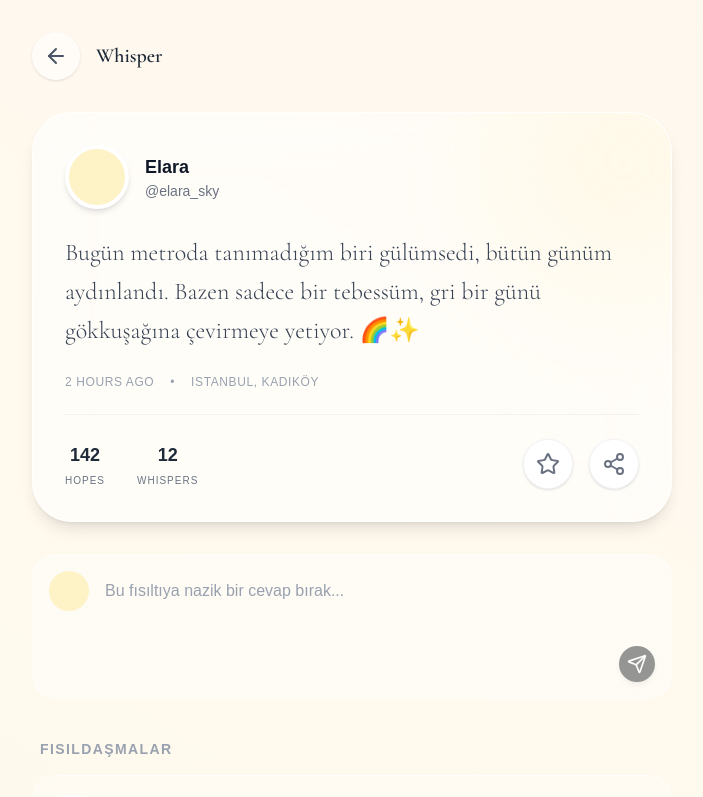
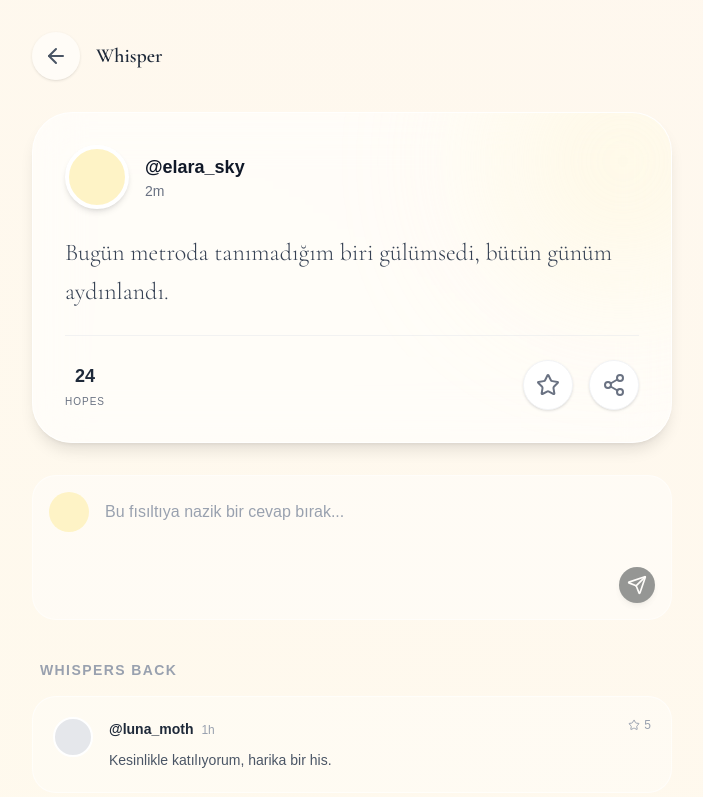
Before and after one commit to orkuncorhan/halo-whispers, a Next.js app: page /whisper/1 in a window 1280 px wide. Shown: the top 797 px of the page, without its empty margins (288-991 px from the left). Built offline with nearby package versions, Linux system fonts and the light colour scheme.

Commit message:
PWA, 404 sayfası ve detay sayfası eklendi

```diff
--- /dev/null
+++ b/app/manifest.ts
@@ -0,0 +1,21 @@
+// DOSYA: app/manifest.ts
+import { MetadataRoute } from 'next'
+
+export default function manifest(): MetadataRoute.Manifest {
+  return {
+    name: 'Halo Whispers',
+    short_name: 'Halo',
+    description: 'Whisper kindness, gather hope.',
+    start_url: '/',
+    display: 'standalone',
+    background_color: '#F4F6F9',
+    theme_color: '#F4F6F9',
+    icons: [
+      {
+        src: '/favicon.ico',
+        sizes: 'any',
+        type: 'image/x-icon',
+      },
+    ],
+  }
+}
--- /dev/null
+++ b/app/not-found.tsx
@@ -0,0 +1,78 @@
+// DOSYA: app/not-found.tsx
+"use client";
+
+import Link from "next/link";
+import { motion } from "framer-motion";
+import { ArrowLeft } from "lucide-react";
+// DÜZELTME BURADA: Yan odadaki context'i çağırıyoruz (Relative Path)
+import { useTheme } from "./context/ThemeContext";
+
+export default function NotFound() {
+  // Varsayılan renkler (Eğer context çalışmazsa)
+  let themeBg = "bg-[#F4F6F9]";
+  let themeHalo = "bg-gray-200";
+  let themeGradient = "from-gray-100 to-white";
+
+  try {
+    // Context'ten renkleri çekmeye çalışıyoruz
+    const { getThemeColors } = useTheme();
+    const colors = getThemeColors();
+    themeBg = colors.bg;
+    themeHalo = colors.halo;
+    themeGradient = colors.gradient;
+  } catch (e) {
+    // Hata olursa varsayılanlar kalır
+  }
+
+  return (
+    <div className={`h-screen w-full flex flex-col items-center justify-center text-center p-6 transition-colors duration-1000 ${themeBg}`}>
+
+      {/* Arkaplan Sisi */}
+      <div className={`absolute inset-0 overflow-hidden pointer-events-none bg-gradient-to-b opacity-40 ${themeGradient}`}>
+         <motion.div
+           animate={{ opacity: [0.3, 0.5, 0.3], scale: [1, 1.1, 1] }}
+           transition={{ duration: 8, repeat: Infinity }}
+           className="absolute top-1/4 left-1/4 w-96 h-96 bg-gray-200 rounded-full blur-[100px] opacity-50"
+         />
+      </div>
+
+      <div className="relative z-10 flex flex-col items-center">
+
+        {/* Kaybolmuş Hale Animasyonu */}
+        <div className="relative mb-8">
+            <motion.div
+              animate={{ scale: [1, 0.9, 1], opacity: [0.5, 0.2, 0.5] }}
+              transition={{ duration: 4, repeat: Infinity }}
+              className={`w-32 h-32 rounded-full blur-[40px] ${themeHalo}`}
+            />
+            <div className="absolute top-1/2 left-1/2 -translate-x-1/2 -translate-y-1/2 text-6xl font-serif text-gray-300 font-bold">
+                404
+            </div>
+        </div>
+
+        <h1 className="text-3xl md:text-4xl font-serif text-gray-800 mb-4 tracking-tight">
+          Fısıltı Rüzgara Karıştı...
+        </h1>
+
+        <p className="text-gray-500 font-light text-sm md:text-base max-w-md mb-10 leading-relaxed">
+          Aradığın sayfa ya hiç var olmadı ya da çoktan gökyüzüne yükseldi.
+          Endişelenme, yolunu kaybetmek de yolculuğun bir parçasıdır.
+        </p>
+
+        <Link href="/feed">
+          <button className="px-8 py-4 bg-[#2D3436] text-white rounded-2xl text-sm font-bold shadow-lg hover:scale-105 transition-transform flex items-center gap-3 group">
+            <ArrowLeft size={18} className="group-hover:-translate-x-1 transition-transform"/>
+            <span>Akışa Geri Dön</span>
+          </button>
+        </Link>
+
+      </div>
+
+      {/* Alt Bilgi */}
+      <div className="absolute bottom-10 text-[10px] text-gray-400 uppercase tracking-[0.2em] opacity-60">
+        Halo Whispers • Lost in Space
+      </div>
+
+    </div>
+  );
+}
--- a/app/whisper/[id]/page.tsx
+++ b/app/whisper/[id]/page.tsx
@@ -1,42 +1,43 @@
 // DOSYA: app/whisper/[id]/page.tsx
 "use client";
 
-import React, { useState } from "react";
+import React, { useState, use, useEffect } from "react";
 import { motion } from "framer-motion";
-import { useTheme } from "@/app/context/ThemeContext";
+// DÜZELTME BURADA: Relative path (../../) kullandık
+import { useTheme, WhisperType } from "../../context/ThemeContext";
 import Link from "next/link";
-import { ArrowLeft, Star, MessageCircle, Share2, Send, CornerDownRight } from "lucide-react";
+import { ArrowLeft, Star, MessageCircle, Share2, Send } from "lucide-react";
 
-export default function WhisperDetail({ params }: { params: { id: string } }) {
-  const { getThemeColors } = useTheme();
+export default function WhisperDetail({ params }: { params: Promise<{ id: string }> }) {
+  const { getThemeColors, whispers, toggleLike, username } = useTheme();
   const theme = getThemeColors();
 
-  // --- DUMMY DATA: ANA FISILTI ---
-  const mainWhisper = {
-    id: 1,
-    username: "elara_sky",
-    fullname: "Elara",
-    time: "2 hours ago",
-    content: "Bugün metroda tanımadığım biri gülümsedi, bütün günüm aydınlandı. Bazen sadece bir tebessüm, gri bir günü gökkuşağına çevirmeye yetiyor. 🌈✨",
-    hop: 142,
-    replies: 12,
-    color: "bg-amber-100", // Bu fısıltının kendi halesi
-    location: "Istanbul, Kadıköy"
-  };
+  // URL'den ID'yi al
+  const resolvedParams = use(params);
+  const whisperId = Number(resolvedParams.id);
 
-  // --- DUMMY DATA: YORUMLAR (FISILDAŞMALAR) ---
+  const [currentWhisper, setCurrentWhisper] = useState<WhisperType | undefined>(undefined);
+  const [isLoading, setIsLoading] = useState(true);
+
+  useEffect(() => {
+    // Hata 2'nin çözümü: whispers artık Context'ten doğru tipte geldiği için
+    // TypeScript burada 'w'nin ne olduğunu anlar.
+    const found = whispers.find((w) => w.id === whisperId);
+    setCurrentWhisper(found);
+    setIsLoading(false);
+  }, [whisperId, whispers]);
+
+  // --- YORUM KISMI ---
+  const [replyText, setReplyText] = useState("");
   const [comments, setComments] = useState([
-    { id: 101, username: "luna_moth", content: "Kesinlikle! Geçen gün ben de benzer bir şey yaşadım.", time: "1h", hop: 5 },
-    { id: 102, username: "solar_beam", content: "Gülümsemek bulaşıcıdır derler, ne kadar doğru.", time: "45m", hop: 12 },
+    { id: 101, username: "luna_moth", content: "Kesinlikle katılıyorum, harika bir his.", time: "1h", hop: 5 },
   ]);
-
-  const [replyText, setReplyText] = useState("");
 
   const handleSendReply = () => {
     if (!replyText.trim()) return;
     const newComment = {
       id: Date.now(),
-      username: "you_are_light",
+      username: username || "Halo Walker",
       content: replyText,
       time: "Just now",
       hop: 0
@@ -44,6 +45,22 @@ export default function WhisperDetail({ params }: { params: { id: string } }) {
     setComments([...comments, newComment]);
     setReplyText("");
   };
+
+  if (isLoading) return <div className={`min-h-screen ${theme.bg}`} />;
+
+  // Eğer fısıltı bulunamazsa
+  if (!currentWhisper) {
+    return (
+        <div className={`min-h-screen flex flex-col items-center justify-center font-sans text-[#2D3436] transition-colors duration-1000 ${theme.bg}`}>
+            <div className={`fixed inset-0 z-0 pointer-events-none bg-gradient-to-tr opacity-50 ${theme.gradient}`} />
+            <h1 className="text-2xl font-serif font-bold mb-4 z-10">Whisper Lost</h1>
+            <p className="text-gray-500 mb-8 z-10">Bu fısıltı rüzgara karışıp kaybolmuş...</p>
+            <Link href="/feed" className="z-10 px-6 py-3 bg-[#2D3436] text-white rounded-full shadow-lg hover:scale-105 transition-all">
+                Return to Stream
+            </Link>
+        </div>
+    )
+  }
 
   return (
     <div className={`min-h-screen font-sans text-[#2D3436] transition-colors duration-1000 ${theme.bg}`}>
@@ -61,49 +78,44 @@ export default function WhisperDetail({ params }: { params: { id: string } }) {
           <h2 className="text-xl font-serif font-bold text-gray-800">Whisper</h2>
         </div>
 
-        {/* --- ANA WHISPER KARTI (BÜYÜK) --- */}
+        {/* --- ANA WHISPER KARTI --- */}
         <motion.div
           initial={{ opacity: 0, y: 20 }}
           animate={{ opacity: 1, y: 0 }}
           className="bg-white/60 backdrop-blur-xl border border-white/80 rounded-[40px] p-8 shadow-lg mb-8 relative overflow-hidden"
         >
-          {/* Kartın arkasındaki hafif hale yansıması */}
-          <div className={`absolute -top-20 -right-20 w-64 h-64 rounded-full blur-[80px] opacity-40 ${mainWhisper.color}`} />
+          <div className={`absolute -top-20 -right-20 w-64 h-64 rounded-full blur-[80px] opacity-40 ${currentWhisper.color}`} />
 
           <div className="flex items-center gap-4 mb-6 relative z-10">
-            <div className={`w-16 h-16 rounded-full border-4 border-white shadow-md ${mainWhisper.color}`} />
+            <Link href={`/profile/${currentWhisper.username}`}>
+                <div className={`w-16 h-16 rounded-full border-4 border-white shadow-md ${currentWhisper.color}`} />
+            </Link>
             <div>
-              <h3 className="text-lg font-bold text-gray-900">{mainWhisper.fullname}</h3>
-              <p className="text-sm text-gray-500">@{mainWhisper.username}</p>
+              <Link href={`/profile/${currentWhisper.username}`}>
+                 <h3 className="text-lg font-bold text-gray-900 hover:underline decoration-dotted">@{currentWhisper.username}</h3>
+              </Link>
+              <p className="text-sm text-gray-500">{currentWhisper.time}</p>
             </div>
           </div>
 
           <p className="text-2xl font-serif font-light leading-relaxed text-gray-700 mb-6 relative z-10">
-            {mainWhisper.content}
+            {currentWhisper.content}
           </p>
 
-          <div className="flex items-center gap-4 text-xs text-gray-400 font-medium tracking-wider uppercase mb-6 border-b border-gray-200/50 pb-6">
-            <span>{mainWhisper.time}</span>
-            <span>•</span>
-            <span>{mainWhisper.location}</span>
-          </div>
-
-          {/* İstatistikler ve Butonlar */}
-          <div className="flex justify-between items-center text-gray-500 relative z-10">
+          <div className="flex justify-between items-center text-gray-500 relative z-10 pt-6 border-t border-gray-200/50">
             <div className="flex gap-8">
                 <div className="flex flex-col items-center gap-1">
-                    <span className="font-bold text-lg text-gray-800">{mainWhisper.hop}</span>
+                    <span className="font-bold text-lg text-gray-800">{currentWhisper.hop}</span>
                     <span className="text-[10px] uppercase tracking-widest">Hopes</span>
-                </div>
-                <div className="flex flex-col items-center gap-1">
-                    <span className="font-bold text-lg text-gray-800">{mainWhisper.replies}</span>
-                    <span className="text-[10px] uppercase tracking-widest">Whispers</span>
                 </div>
             </div>
 
             <div className="flex gap-4">
-               <button className={`p-3 rounded-full bg-white border border-gray-100 shadow-sm hover:scale-110 transition-all hover:text-yellow-500`}>
-                 <Star size={24} />
+               <button
+                 onClick={() => toggleLike(currentWhisper.id)}
+                 className={`p-3 rounded-full bg-white border border-gray-100 shadow-sm hover:scale-110 transition-all ${currentWhisper.isLiked ? theme.accent : 'hover:text-yellow-500'}`}
+               >
+                 <Star size={24} fill={currentWhisper.isLiked ? "currentColor" : "none"} />
                </button>
                <button className="p-3 rounded-full bg-white border border-gray-100 shadow-sm hover:scale-110 transition-all hover:text-blue-500">
                  <Share2 size={24} />
@@ -112,7 +124,7 @@ export default function WhisperDetail({ params }: { params: { id: string } }) {
           </div>
         </motion.div>
 
-        {/* --- YORUM YAZMA ALANI (REPLY) --- */}
+        {/* --- YORUM YAZMA ALANI --- */}
         <div className="flex gap-4 mb-10 items-start bg-white/40 p-4 rounded-3xl border border-white/50">
            <div className={`w-10 h-10 rounded-full flex-shrink-0 ${theme.halo}`} />
            <div className="w-full">
@@ -134,9 +146,9 @@ export default function WhisperDetail({ params }: { params: { id: string } }) {
            </div>
         </div>
 
-        {/* --- FISILDAŞMALAR (COMMENTS) --- */}
+        {/* --- YORUMLAR --- */}
         <div className="space-y-4">
-          <h4 className="text-sm font-bold text-gray-400 tracking-widest uppercase mb-4 ml-2">Fısıldaşmalar</h4>
+          <h4 className="text-sm font-bold text-gray-400 tracking-widest uppercase mb-4 ml-2">Whispers back</h4>
 
           {comments.map((comment) => (
             <motion.div
@@ -147,7 +159,6 @@ export default function WhisperDetail({ params }: { params: { id: string } }) {
             >
               <div className="flex flex-col items-center gap-2">
                  <div className="w-10 h-10 rounded-full bg-gray-200 border-2 border-white" />
-                 <div className="h-full w-[1px] bg-gray-200/50" />
               </div>
 
               <div className="w-full">
```
Also changed, not shown: app/feed/page.tsx (+54 -26 lines), app/layout.tsx (+13 -4 lines).
